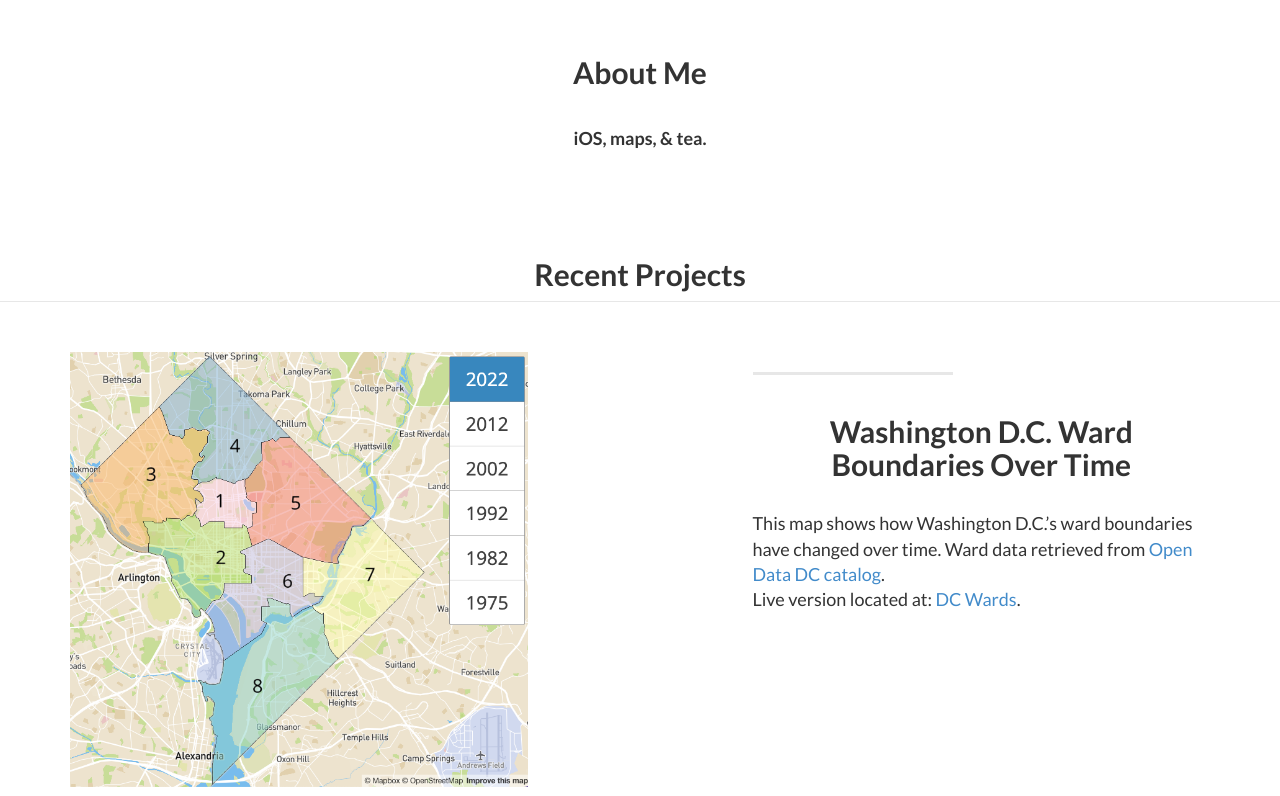
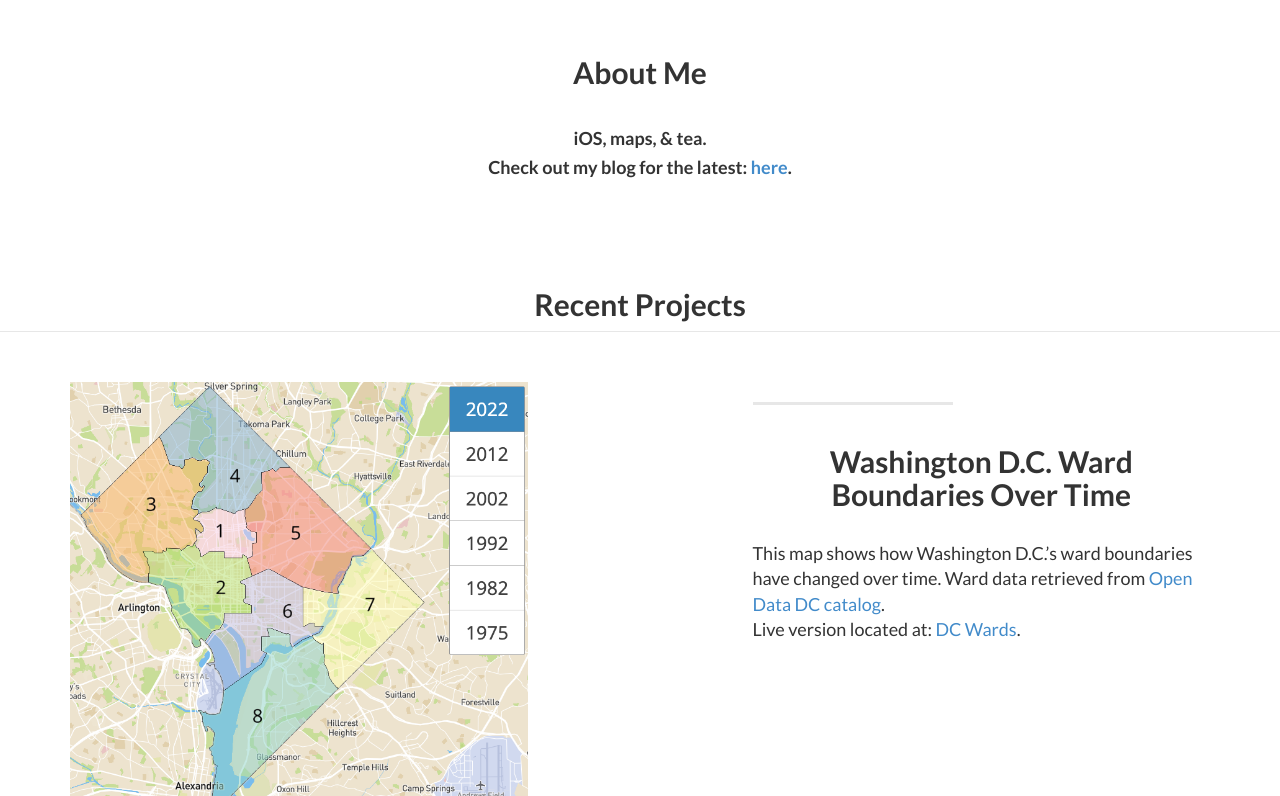
Before and after one commit to pjleonard37/pjleonard37.github.io, a Jekyll site: the page built from index.html, in a window 1280 px wide and 900 px high, scrolled down 618 px, cut to the strip 104-900 px from the top of the window. Built offline with Jekyll 4.4.1, drawn with Linux system fonts in a browser that asks for light colours.

Commit message:
Add blog

```diff
--- a/_includes/about.html
+++ b/_includes/about.html
@@ -7,6 +7,7 @@
                 <h2>About Me</h2>
                 <br />
                 <h4>iOS, maps, & tea.</h4>
+                <h4>Check out my blog for the latest: <a href"https://medium.com/@PJ_Leonard">here</a>.</h4>
                 <br />
             </div>
         </div>
```
